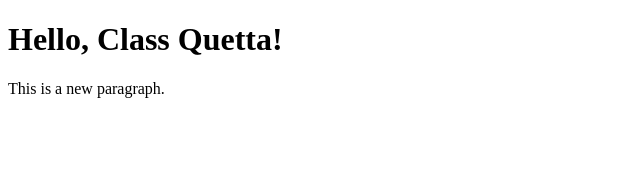
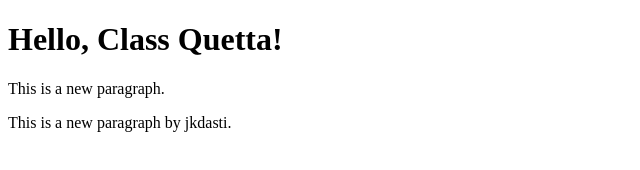
Before and after one commit to umeriq786-dev/devops_quetta, a plain HTML site: page index.html in a window 1280 px wide. Shown: the whole page, without its empty margins (0-640 px from the left). Drawn offline with Linux system fonts and the light colour scheme.

Commit message:
Changes by jkdasti to index.html

```diff
--- a/index.html
+++ b/index.html
@@ -8,5 +8,6 @@
 <body>
     <h1>Hello, Class Quetta!</h1>
     <p> This is a new paragraph.</p>
+    <p> This is a new paragraph by jkdasti.</p>
 </body>
 </html>
```
